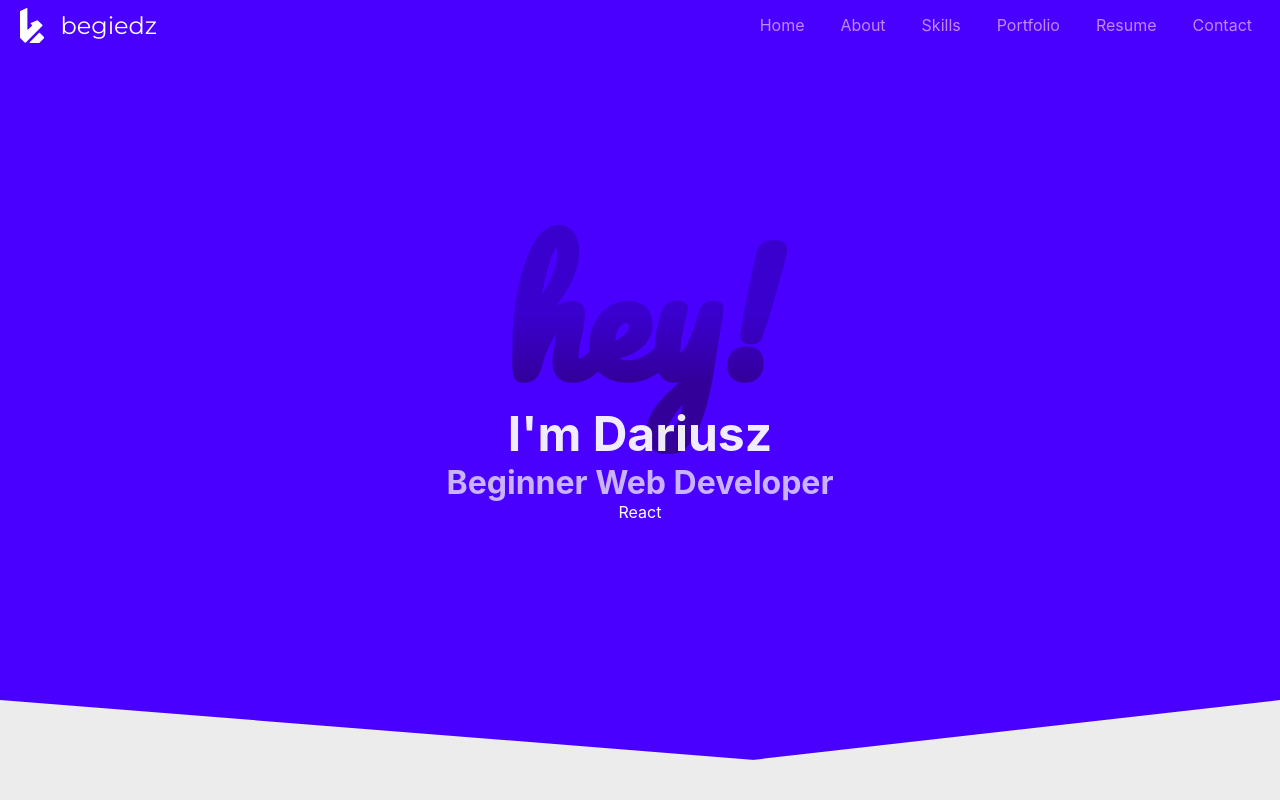
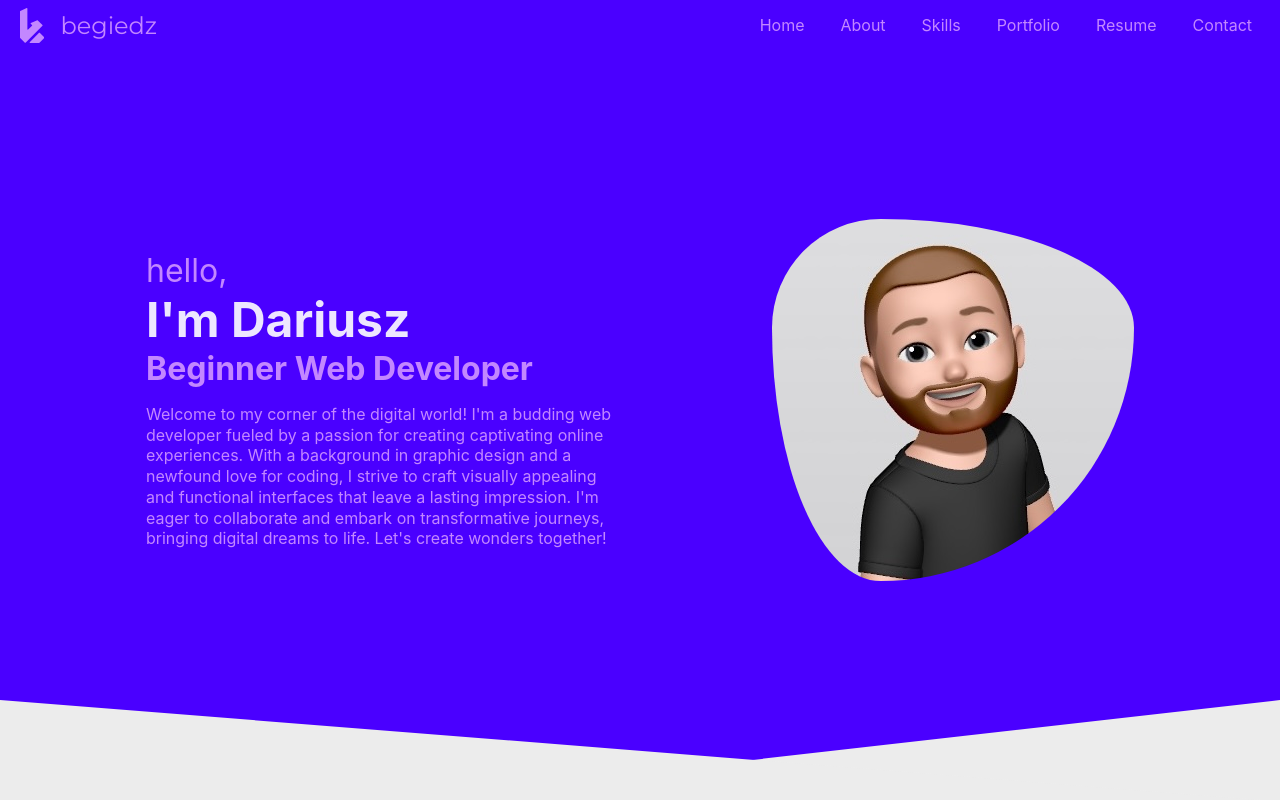
Before and after one commit to begiedz/ReactWeb, a React (Create React App) app: page / in a window 1280 px wide. Shown: the top 800 px of the page. Built offline with nearby package versions, Linux system fonts and the light colour scheme.

Commit message:
Update header styles

```diff
--- a/src/components/Header.jsx
+++ b/src/components/Header.jsx
@@ -1,4 +1,5 @@
 import React from 'react';
+import avatar from '../img/avatarApple.jpeg';
 
 const Greeting = () => {
     return (
@@ -6,11 +7,19 @@ const Greeting = () => {
         <header>
             <div className="headerBackground"></div>
             <div className="titleWrapper">
-                <h2 className="hello">hey!</h2>
+                <div className="hello">hello,</div>
                 <h1>I'm Dariusz</h1>
                 <h2>Beginner Web Developer</h2>
-                <span>React</span>
+                <p>
+                    Welcome to my corner of the digital world! I'm a budding web developer fueled by
+                    a passion for creating captivating online experiences. With a background in
+                    graphic design and a newfound love for coding, I strive to craft visually
+                    appealing and functional interfaces that leave a lasting impression. I'm eager
+                    to collaborate and embark on transformative journeys, bringing digital dreams to
+                    life. Let's create wonders together!
+                </p>
             </div>
+            <img src={avatar} alt="avatar begiedz" />
         </header>
     );
 };
--- a/src/sass/layout/_header.scss
+++ b/src/sass/layout/_header.scss
@@ -3,9 +3,13 @@
 
 header {
     display: flex;
-    flex-direction: column;
+    flex-direction: row;
+    flex-wrap: wrap;
+    // gap: 2rem;
+    justify-content: space-evenly;
+
     align-items: center;
-    justify-content: center;
+    // justify-content: center;
     height: calc(100vh);
     color: variables.$text-color-rev;
     width: 100vw;
@@ -55,40 +59,50 @@ header {
         }
     }
 }
-
+img {
+    border-radius: 30% 70% 70% 30% / 30% 30% 70% 70%;
+    // box-shadow: 2px 2px 10px black;
+}
 .titleWrapper {
-    transform: translateY(-15%);
-    text-align: center;
+    color: variables.$acceent-color-secondary;
+    // transform: translateY(-15%);
+    // text-align: center;
 
     h1 {
-        margin-top: -50px;
+        // margin-top: -50px;
         font-size: 3rem;
-        color: rgba($color: #fff, $alpha: 0.92);
+        color: rgba($color: #fff, $alpha: 0.9);
         @include mixins.mobile {
             font-size: 2.5rem;
         }
     }
 
     .hello {
-        font-size: 10rem;
-        font-family: 'pacifico';
+        font-size: 2rem;
+        color: variables.$acceent-color-secondary;
+        // font-family: 'pacifico';
 
-        background: -webkit-linear-gradient(#3a00ce, #3a00ce, #3a00ce, #330099, #330099);
-        background-clip: text;
-        -webkit-text-fill-color: transparent;
+        // background: -webkit-linear-gradient(#3a00ce, #3a00ce, #3a00ce, #330099, #330099);
+        // background-clip: text;
+        // -webkit-text-fill-color: transparent;
 
-        @include mixins.mobile {
-            font-size: 7rem;
-        }
+        // @include mixins.mobile {
+        // font-size: 7rem;
+        // }
     }
 
     h2 {
         font-size: 2rem;
 
-        color: variables.$alpha-color-rev;
+        // color: variables.$alpha-color-rev;
 
         @include mixins.mobile {
             font-size: 1.5rem;
         }
     }
+    p {
+        margin-top: 1rem;
+        max-width: variables.$mobile;
+        line-height: 1.3rem;
+    }
 }
--- a/src/sass/layout/_navbar.scss
+++ b/src/sass/layout/_navbar.scss
@@ -25,6 +25,7 @@ nav {
         gap: 1rem;
     }
     span.logo {
+        color: rgba(195, 135, 255, 1);
         // font-weight: bold;
         font-size: 1.5rem;
         font-family: 'Montserrat', Arial, Helvetica, sans-serif;
@@ -44,13 +45,13 @@ nav {
                 color: rgba(195, 135, 255, 1);
                 text-decoration: none;
                 border-radius: 5px;
-                // transition: background-color 200ms;
+                transition: background-color 150ms;
                 // svg {
                 // }
             }
             a:hover,
             a:hover:visited {
-                background-color: rgba(195, 135, 255, 0.12);
+                background-color: rgba(195, 135, 255, 0.13);
             }
         }
         button {
@@ -71,7 +72,7 @@ nav {
         }
     }
     #bgdzLogo {
-        fill: white;
+        fill: rgba(195, 135, 255, 1);
         height: 35px;
     }
 }
--- a/src/sass/utils/_variables.scss
+++ b/src/sass/utils/_variables.scss
@@ -5,6 +5,7 @@ $nav-text: #ffffff;
 $body-color: rgb(236, 236, 236);
 
 $accent-color: #4a00ff;
+$acceent-color-secondary: rgb(195, 135, 255);
 $text-color: black;
 $alpha-color: rgba(0, 0, 0, 0.7);
 
```
Also changed, not shown: src/img/avatarApple.jpeg (added).
